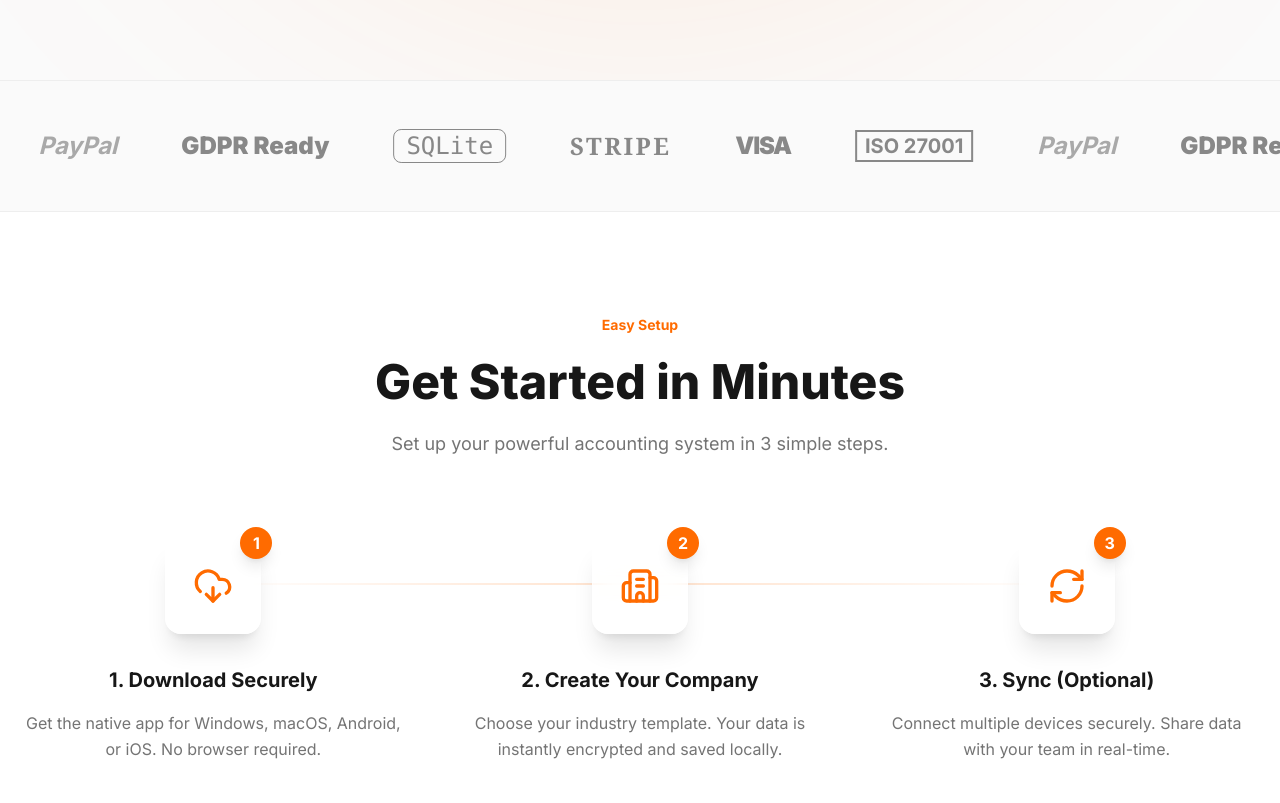
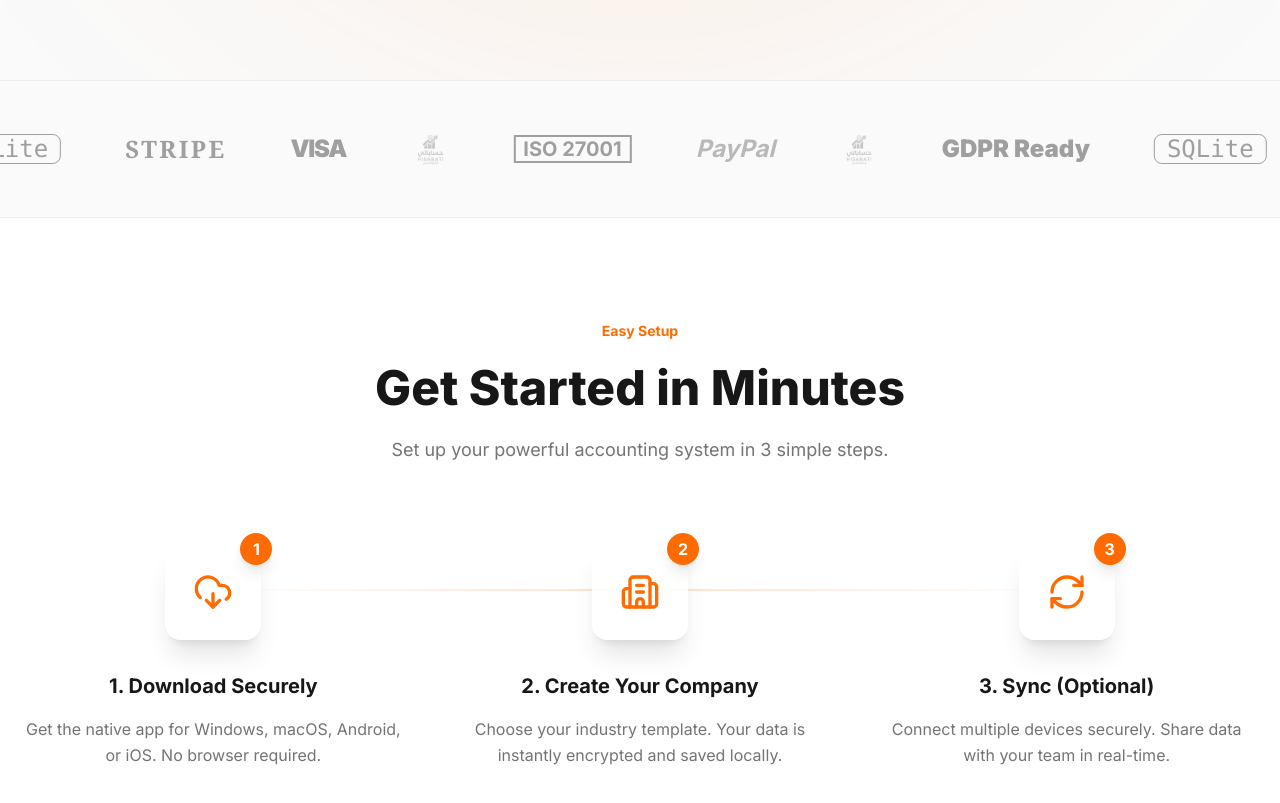
Before and after one commit to hisabati-basss/hisabati, a Next.js app in the folder website/: page / in a window 1280 px wide. Shown: the part 1080-1883 px from the top of the page. Built offline with nearby package versions, Linux system fonts and the light colour scheme.

Commit message:
Enhance Trust Marquee: Make it perfectly seamless, add dev logos, and implement individual interactive hover states

```diff
--- a/website/src/components/TrustMarquee.tsx
+++ b/website/src/components/TrustMarquee.tsx
@@ -1,21 +1,33 @@
 export const TrustMarquee = () => {
+  const baseLogos = [
+    <span key="1" className="text-2xl font-black font-serif tracking-widest">STRIPE</span>,
+    <span key="2" className="text-2xl font-black tracking-tighter">VISA</span>,
+    <img key="3" src="/hisabatilogo.png" alt="Hisabati Logo" className="h-10 w-auto object-contain" />,
+    <span key="4" className="text-xl font-bold uppercase border-2 border-current px-2">ISO 27001</span>,
+    <span key="5" className="text-2xl font-bold italic text-blue-600">PayPal</span>,
+    <img key="6" src="/hisabatilogo.png" alt="Hisabati Logo" className="h-10 w-auto object-contain" />,
+    <span key="7" className="text-2xl font-black">GDPR Ready</span>,
+    <span key="8" className="text-2xl font-mono border border-current px-3 rounded-lg">SQLite</span>,
+  ];
+
+  // Duplicate the array to ensure the width is larger than ultra-wide monitors for a perfect seamless loop
+  const logos = [...baseLogos, ...baseLogos];
+
   return (
     <div className="py-12 border-y border-foreground/5 bg-background overflow-hidden flex whitespace-nowrap">
-      <div className="animate-marquee flex gap-16 items-center px-8 opacity-50 grayscale hover:grayscale-0 transition-all duration-500">
-        <span className="text-2xl font-black font-serif tracking-widest">STRIPE</span>
-        <span className="text-2xl font-black tracking-tighter">VISA</span>
-        <span className="text-xl font-bold uppercase border-2 border-current px-2">ISO 27001</span>
-        <span className="text-2xl font-bold italic text-blue-600">PayPal</span>
-        <span className="text-2xl font-black">GDPR Ready</span>
-        <span className="text-2xl font-mono border border-current px-3 rounded-lg">SQLite</span>
+      <div className="animate-marquee flex gap-16 items-center px-8 flex-shrink-0">
+        {logos.map((logo, index) => (
+          <div key={`logo-1-${index}`} className="opacity-40 grayscale hover:grayscale-0 hover:opacity-100 transition-all duration-300 cursor-pointer hover:scale-110">
+            {logo}
+          </div>
+        ))}
       </div>
-      <div className="animate-marquee flex gap-16 items-center px-8 opacity-50 grayscale hover:grayscale-0 transition-all duration-500" aria-hidden="true">
-        <span className="text-2xl font-black font-serif tracking-widest">STRIPE</span>
-        <span className="text-2xl font-black tracking-tighter">VISA</span>
-        <span className="text-xl font-bold uppercase border-2 border-current px-2">ISO 27001</span>
-        <span className="text-2xl font-bold italic text-blue-600">PayPal</span>
-        <span className="text-2xl font-black">GDPR Ready</span>
-        <span className="text-2xl font-mono border border-current px-3 rounded-lg">SQLite</span>
+      <div className="animate-marquee flex gap-16 items-center px-8 flex-shrink-0" aria-hidden="true">
+        {logos.map((logo, index) => (
+          <div key={`logo-2-${index}`} className="opacity-40 grayscale hover:grayscale-0 hover:opacity-100 transition-all duration-300 cursor-pointer hover:scale-110">
+            {logo}
+          </div>
+        ))}
       </div>
     </div>
   );
```
